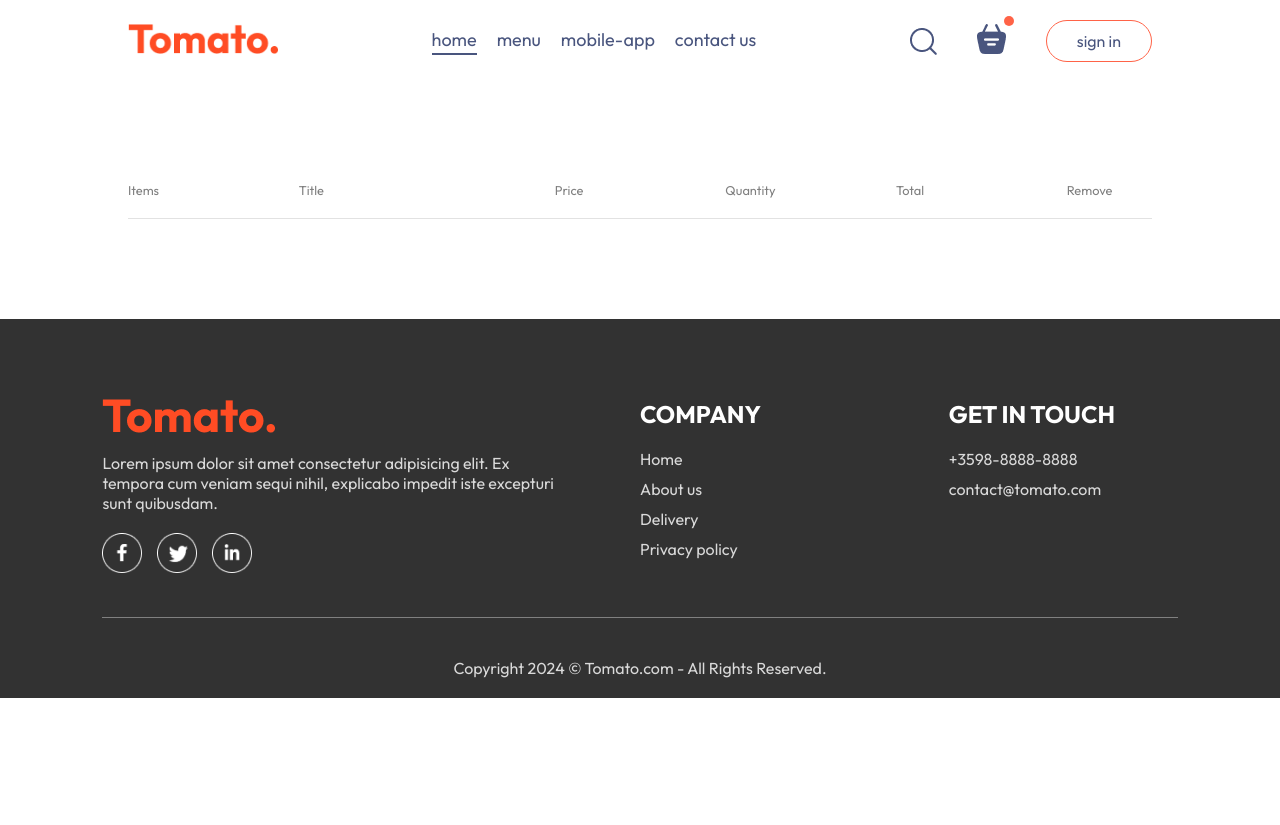
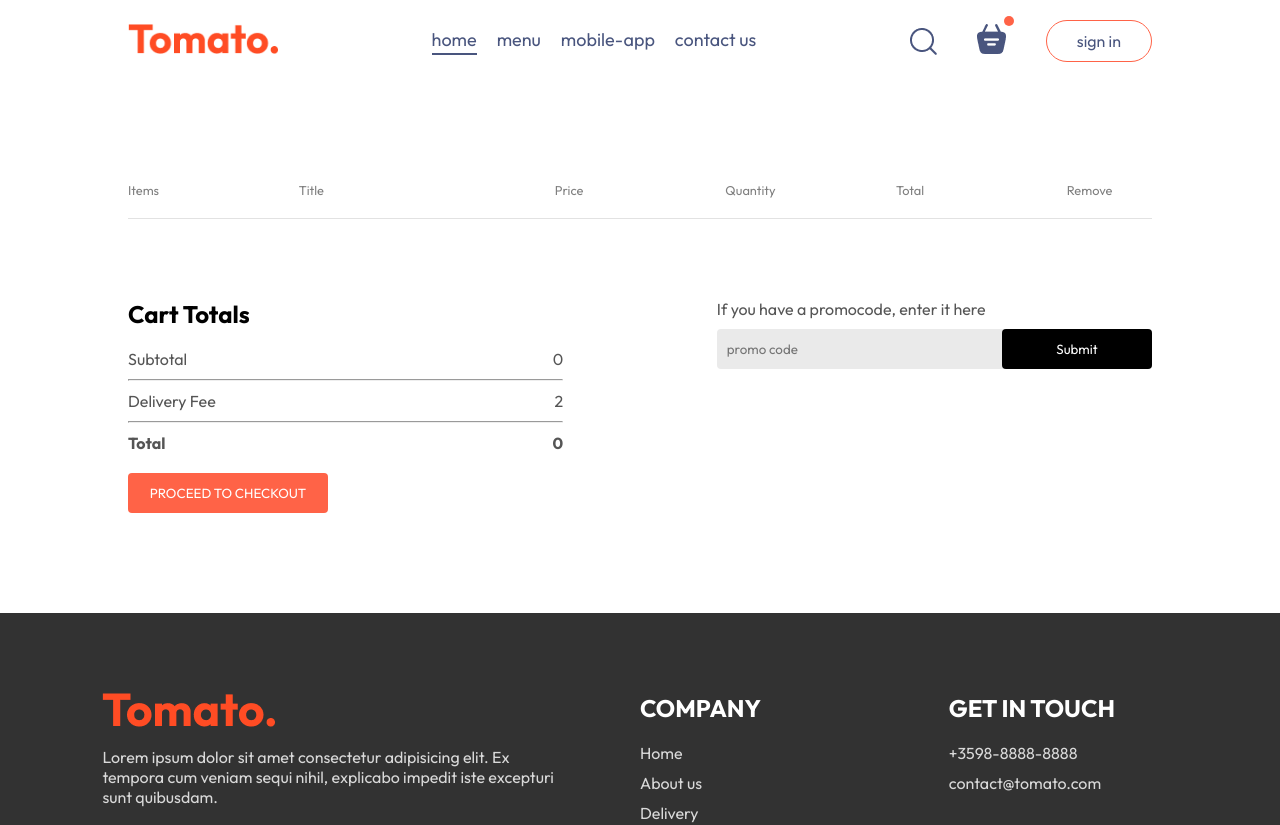
Before and after one commit to bogdangeorgievv/Meal-delivery-service-app, a React (Vite) app in the folder frontend/: page /cart in a window 1280 px wide. Shown: the top 825 px of the page. Before the commit the page ends 800 px from the top, so only its background shows below. Built offline with nearby package versions, Linux system fonts and the light colour scheme.

Commit message:
update Cart component

```diff
--- a/frontend/src/pages/Cart/Cart.css
+++ b/frontend/src/pages/Cart/Cart.css
@@ -28,3 +28,71 @@
 .cart-items-item .cross {
     cursor: pointer;
 }
+
+.cart-bottom {
+    margin-top: 80px;
+    display: flex;
+    justify-content: space-between;
+    gap: max(12vw, 20px);
+}
+
+.cart-total {
+    flex: 1;
+    display: flex;
+    flex-direction: column;
+    gap: 20px;
+}
+
+.cart-total-details {
+    display: flex;
+    justify-content: space-between;
+    color: #555;
+}
+
+.cart-total hr {
+    margin: 10px 0;
+}
+
+.cart-total button {
+    border: none;
+    color: white;
+    background-color: tomato;
+    width: max(15vw, 200px);
+    padding: 12px 0px;
+    border-radius: 4px;
+    cursor: pointer;
+}
+
+.cart-promocode {
+    flex: 1;
+
+}
+
+.cart-promocode p {
+    color: #555;
+}
+
+.cart-promocode-input {
+    margin-top: 10px;
+    display: flex;
+    justify-content: space-between;
+    align-items: center;
+    background-color: #eaeaea;
+    border-radius: 4px;
+}
+
+.cart-promocode-input input {
+    background: transparent;
+    border: none;
+    outline: none;
+    padding-left: 10px;
+}
+
+.cart-promocode-input button {
+    width: max(10vw, 150px);
+    padding: 12px 5px;
+    background-color: black;
+    border: none;
+    color: white;
+    border-radius: 4px;
+}
--- a/frontend/src/pages/Cart/Cart.jsx
+++ b/frontend/src/pages/Cart/Cart.jsx
@@ -6,6 +6,7 @@
   const { cartItems, food_list, removeFromCart } = useContext(StoreContext);
 
   return (
+    <div>
       <div className="cart">
         <div className="cart-items">
           <div className="cart-items-title">
@@ -26,10 +27,12 @@
                 <div className="cart-items-title cart-items-item">
                   <img src={item.image} alt="" />
                   <p>{item.name}</p>
-                <p>{item.price}</p>
+                  <p>${item.price}</p>
                   <p>{cartItems[item._id]}</p>
-                <p>{item.price * cartItems[item._id]}</p>
-                <p className="cross">x</p>
+                  <p>${item.price * cartItems[item._id]}</p>
+                  <p onClick={() => removeFromCart(item._id)} className="cross">
+                    x
+                  </p>
                 </div>
                 <hr />
               </div>
@@ -37,6 +40,38 @@
           }
         })}
       </div>
+      <div className="cart-bottom">
+        <div className="cart-total">
+          <h2>Cart Totals</h2>
+          <div>
+            <div className="cart-total-details">
+                <p>Subtotal</p>
+                <p>{0}</p>
+            </div>
+            <hr />
+            <div className="cart-total-details">
+                <p>Delivery Fee</p>
+                <p>{2}</p>
+            </div>
+            <hr />
+            <div className="cart-total-details">
+              <b>Total</b>
+              <b>{0}</b>
+            </div>
+          </div>
+            <button>PROCEED TO CHECKOUT</button>
+        </div>
+        <div className="cart-promocode">
+          <div className="">
+            <p>If you have a promocode, enter it here</p>
+            <div className="cart-promocode-input">
+              <input type="text" placeholder="promo code" />
+              <button>Submit</button>
+            </div>
+          </div>
+        </div>
+      </div>
+    </div>
   );
 };
 
```
Lines whose indentation alone changed are shown as unchanged.
